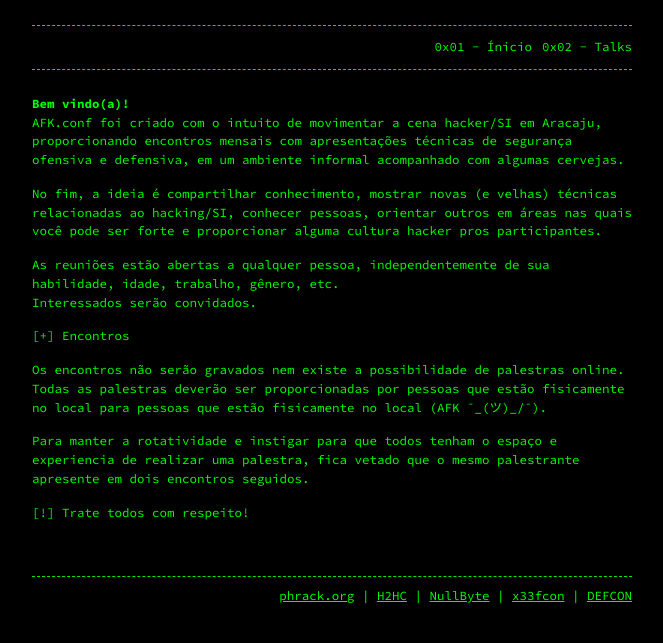
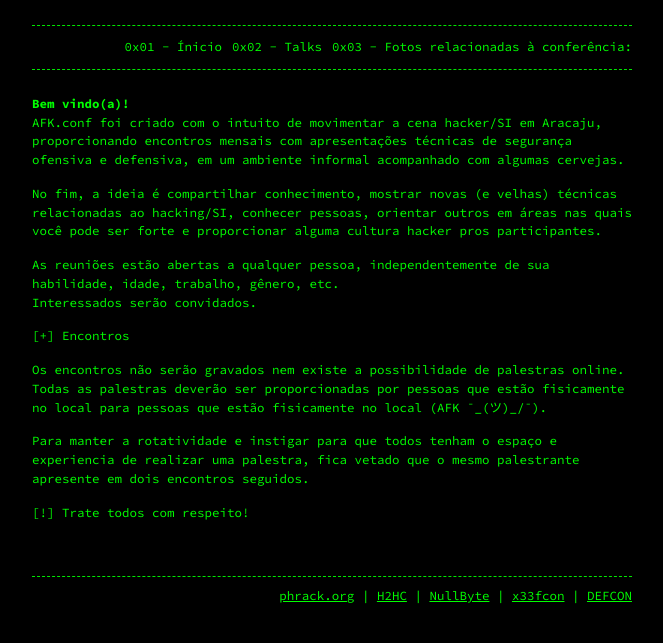
Before and after one commit to AFKConference/afkconference.github.io, a Jekyll site: the page built from index.md, in a window 1280 px wide. Shown: the top 643 px of the page, without its empty margins (308-971 px from the left). Built offline with Jekyll 4.4.1, drawn with Linux system fonts in a browser that asks for light colours.

Commit message:
Update _config.yml

```diff
--- a/_config.yml
+++ b/_config.yml
@@ -5,6 +5,7 @@
 header_pages:
    - index.md
    - talks.md
+   - images.md
 
 footer: '<a href="http://phrack.org">phrack.org</a> | <a href="https://www.h2hc.com.br/h2hc/pt/evento">H2HC</a> | <a href="https://nullbyte-con.org/">NullByte</a> | <a href="https://www.x33fcon.com/#!about.md">x33fcon</a> | <a href="https://defcon.org/html/links/dc-faq/dc-faq.html">DEFCON</a>'
 
```
